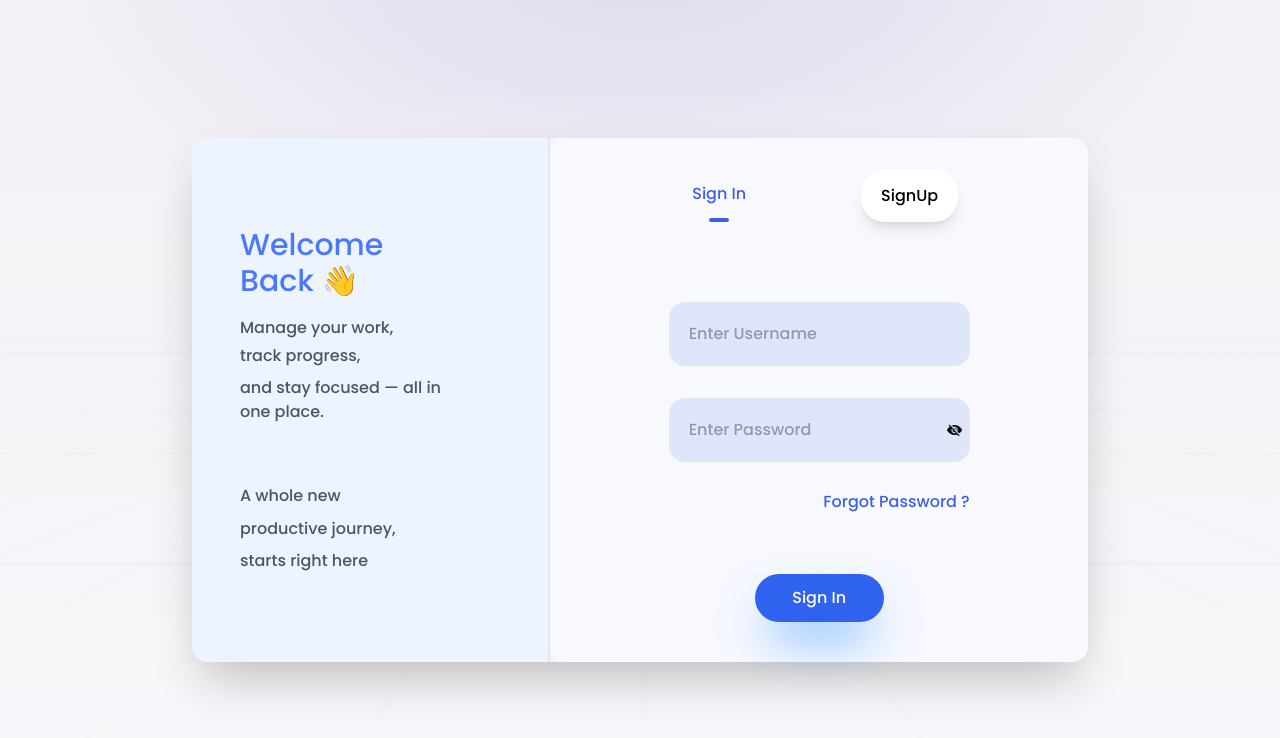
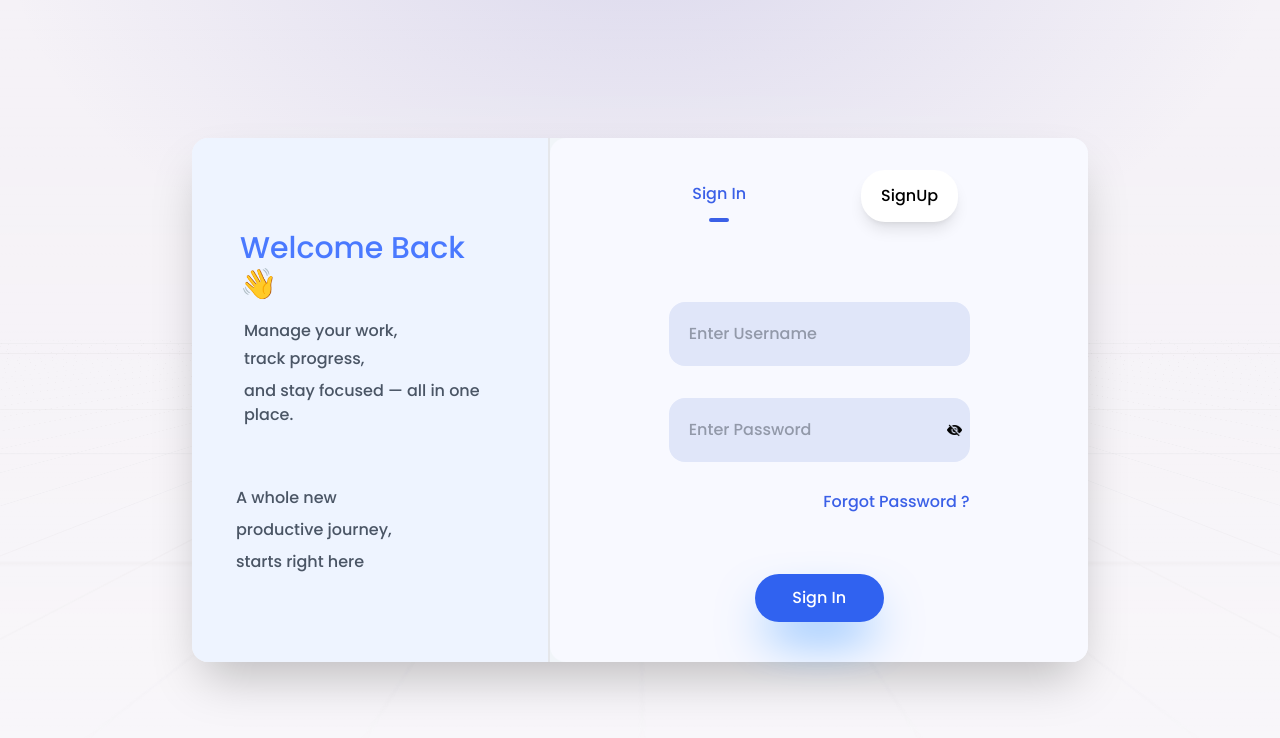
Before and after one commit to Prateek-Shar/Dashboard_Frontend, a React (Vite) app: page /login_register in a window 1280 px wide. Shown: the top 738 px of the page. Built offline with nearby package versions, Linux system fonts and the light colour scheme.

Commit message:
added links to remember password

```diff
--- a/src/Pages/Login_Register.tsx
+++ b/src/Pages/Login_Register.tsx
@@ -62,19 +62,19 @@ const Login_Register = () => {
                 <div className="relative z-20 xl:w-[70%] rounded-2xl shadow-2xl flex bg-[#F1F5F9] mm:w-full">
 
                     <div className="xl:w-[40%] p-10 xl:flex flex-col justify-evenly mm:hidden bg-[#EEF4FF] rounded-l-2xl border-r-2 border-[#E5E7EB]">
-                        <div className="w-[80%]">
+                        <div className="flex flex-col">
                             <h1 className="font-Poppins text-[#4a79ff] p-2 text-3xl">Welcome Back 👋</h1>
                             <div className="mt-2 px-2">
-                                <span className="font-Poppins text-gray-600 py-1">Manage your work,</span>
-                                <p className="font-Poppins text-gray-600 py-1">track progress, </p>
-                                <p className="font-Poppins text-gray-600 py-1">and stay focused — all in one place.</p>
+                                <span className="font-Poppins text-gray-600 p-1">Manage your work,</span>
+                                <p className="font-Poppins text-gray-600 p-1">track progress, </p>
+                                <p className="font-Poppins text-gray-600 p-1">and stay focused — all in one place.</p>
                             </div>
                         </div>
 
-                        <div className="w-[70%] mt-2">
-                            <p className="text-gray-600 p-2 font-Poppins">A whole new</p>
-                            <span className="text-gray-600 p-2 font-Poppins">productive journey,</span>
-                            <p className="text-gray-600 p-2 font-Poppins">starts right here</p>
+                        <div className="flex flex-col mt-2">
+                            <p className="text-gray-600 p-1 font-Poppins">A whole new</p>
+                            <span className="text-gray-600 p-1 font-Poppins">productive journey,</span>
+                            <p className="text-gray-600 p-1 font-Poppins">starts right here</p>
                         </div>
                     </div>
 
--- a/src/Pages/Reset_Pass.tsx
+++ b/src/Pages/Reset_Pass.tsx
@@ -180,9 +180,15 @@ const Reset = () => {
                             )}
 
                             {stepCount == 1 && (
+                                <>
                                     <div className="xl:w-[70%] mm:w-[90%] flex mm:mt-0 ml:mt-5">
                                         <input type="text" placeholder="Enter Username" name="Username" autoComplete="off" onChange={handleChangeFormOne} value={formOne.Username} className="font-Poppins p-5 w-full bg-[#e0e6f9] rounded-2xl placeholder:text-[#9299a9] placeholder:font-Poppins focus:outline-0 disabled:cursor-not-allowed" disabled={disabled} />
                                     </div>
+
+                                    <div className="flex mt-10 w-[70%] justify-end cursor-pointer" onClick={()=> {navigate("/login_register")}}>
+                                        <p className="font-Poppins text-[#3b60e7]">Remember Password ?</p>
+                                    </div>
+                                </>
                             )}
 
                             {stepCount == 2 && (
@@ -222,11 +228,15 @@ const Reset = () => {
                                         </div>
                                     )}
                                     </div>
+
+                                    <div className="flex mt-10 w-[70%] justify-end cursor-pointer" onClick={()=> {navigate("/login_register")}}>
+                                        <p className="font-Poppins text-[#3b60e7]">Remember Password ?</p>
+                                    </div>
                                 </div>
                             )}
 
 
-                            <div className="flex mt-15 justify-center mb-10">
+                            <div className="flex mt-10 justify-center mb-10">
                                 <div className="bg-[#3062f0] flex justify-center rounded-3xl shadow-2xl shadow-blue-400 ml:w-[50%] mm:w-[50%] outline-0">
 
                                 {loader && (
```
Lines whose indentation alone changed are shown as unchanged.
